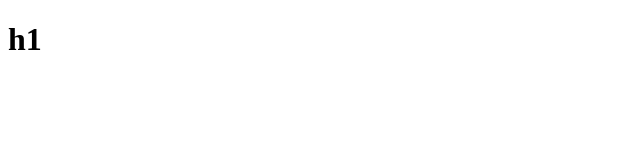
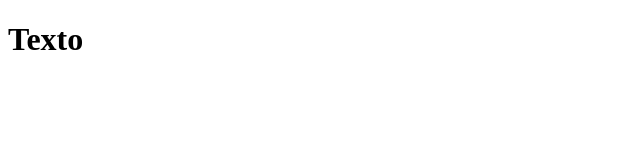
Before and after one commit to marcosvpapa/new-repo, a plain HTML site: page index.html in a window 1280 px wide. Shown: the full height of the page, 0-640 px from the left. Drawn offline with Linux system fonts and the light colour scheme.

Commit message:
update files

```diff
--- a/index.html
+++ b/index.html
@@ -6,6 +6,6 @@
     <title>first-project</title>
 </head>
 <body>
-    <h1>h1</h1>
+    <h1>Texto</h1>
 </body>
 </html>
```
